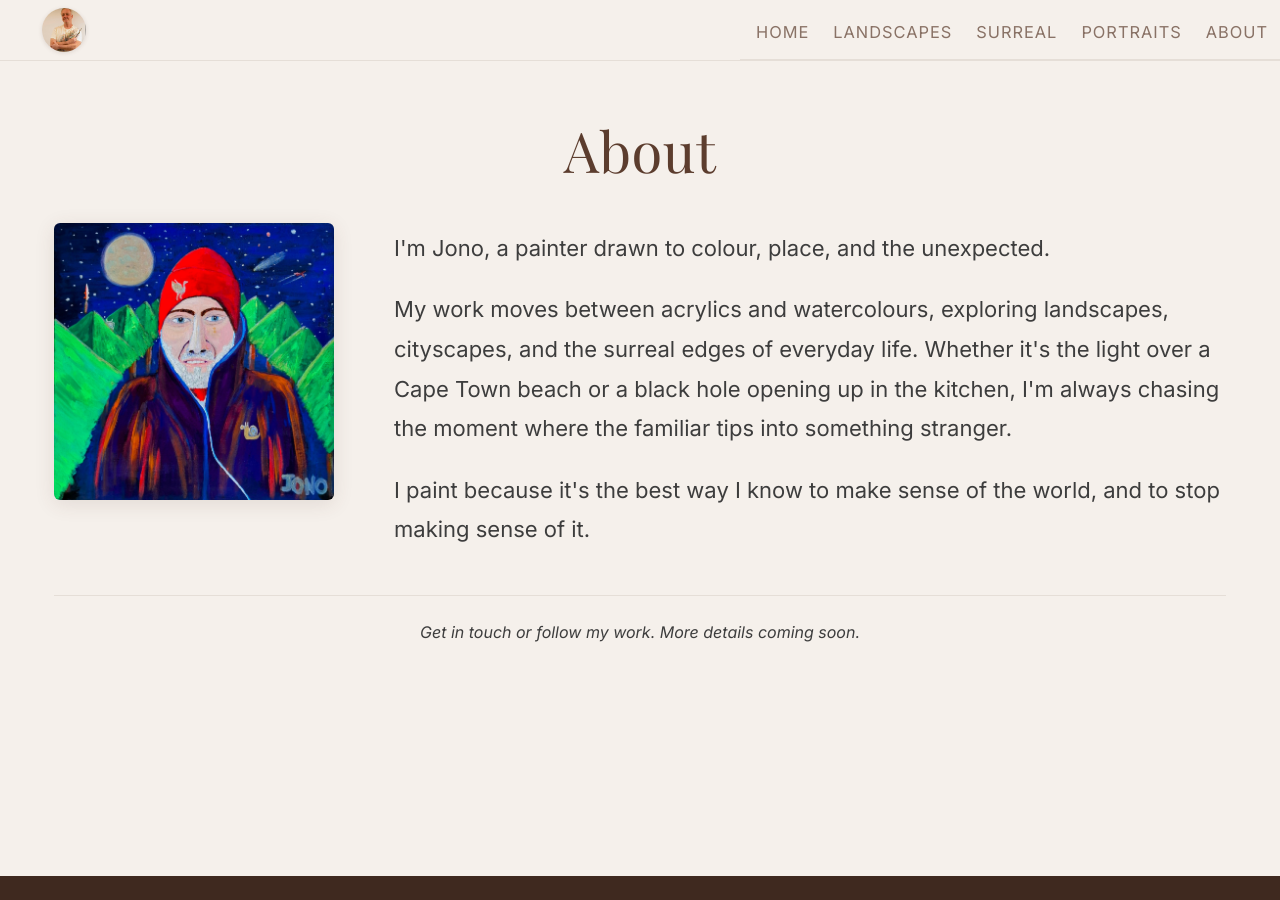
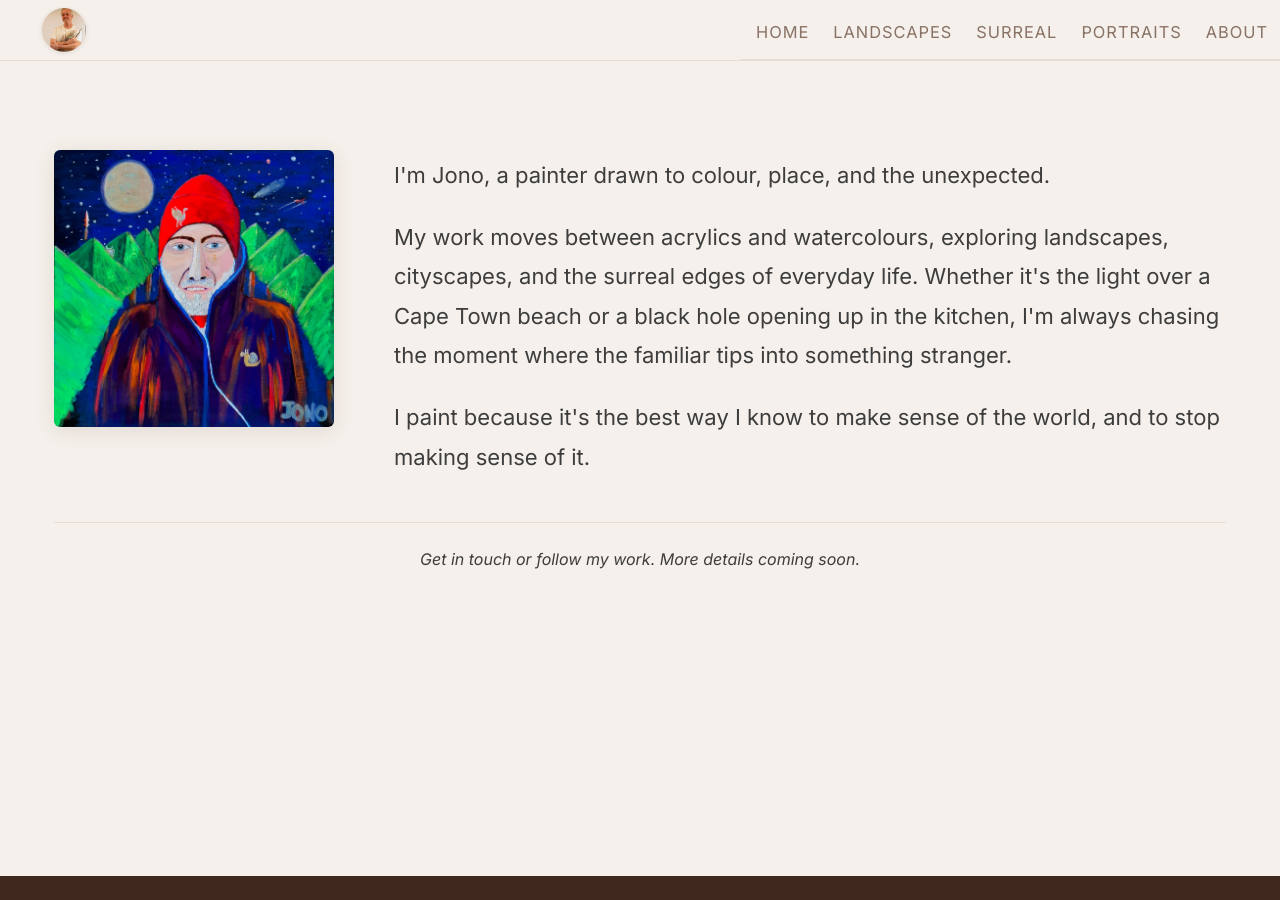
Before and after one commit to JonathanCGill/Jono-The-Artist, an MkDocs documentation site: the page built from docs/about.md, in a window 1280 px wide. Built offline with MkDocs 1.6.1 and Material for MkDocs 9.7.7, drawn with Linux system fonts in a browser that asks for light colours.

Commit message:
Remove Welcome heading and push hero image flush against navbar
https://claude.ai/code/session_01REs2sPWiAzTCLcZh56wre3

```diff
--- a/docs/stylesheets/custom.css
+++ b/docs/stylesheets/custom.css
@@ -199,6 +199,11 @@ body,
   width: 100%;
 }
 
+/* Remove top padding so hero sits flush against navbar */
+.md-content__inner {
+  margin-top: 0;
+}
+
 .md-nav__link {
   color: var(--brown);
 }
@@ -211,11 +216,17 @@ body,
 /* ══════════════════════════════════════════════════
    HERO SECTION — Home page
    ══════════════════════════════════════════════════ */
+/* Hide the auto-generated h1 on the home page */
+.hero ~ h1,
+.md-content > .md-typeset > h1:first-child {
+  display: none;
+}
+
 .hero {
   position: relative;
-  margin: -0.5rem -0.6rem 0;
+  margin: -1.2rem -0.6rem 0;
   overflow: hidden;
-  border-radius: 8px;
+  border-radius: 0 0 8px 8px;
 }
 
 .hero-image {
```
Also changed, not shown: docs/index.md (+0 -2 lines).
